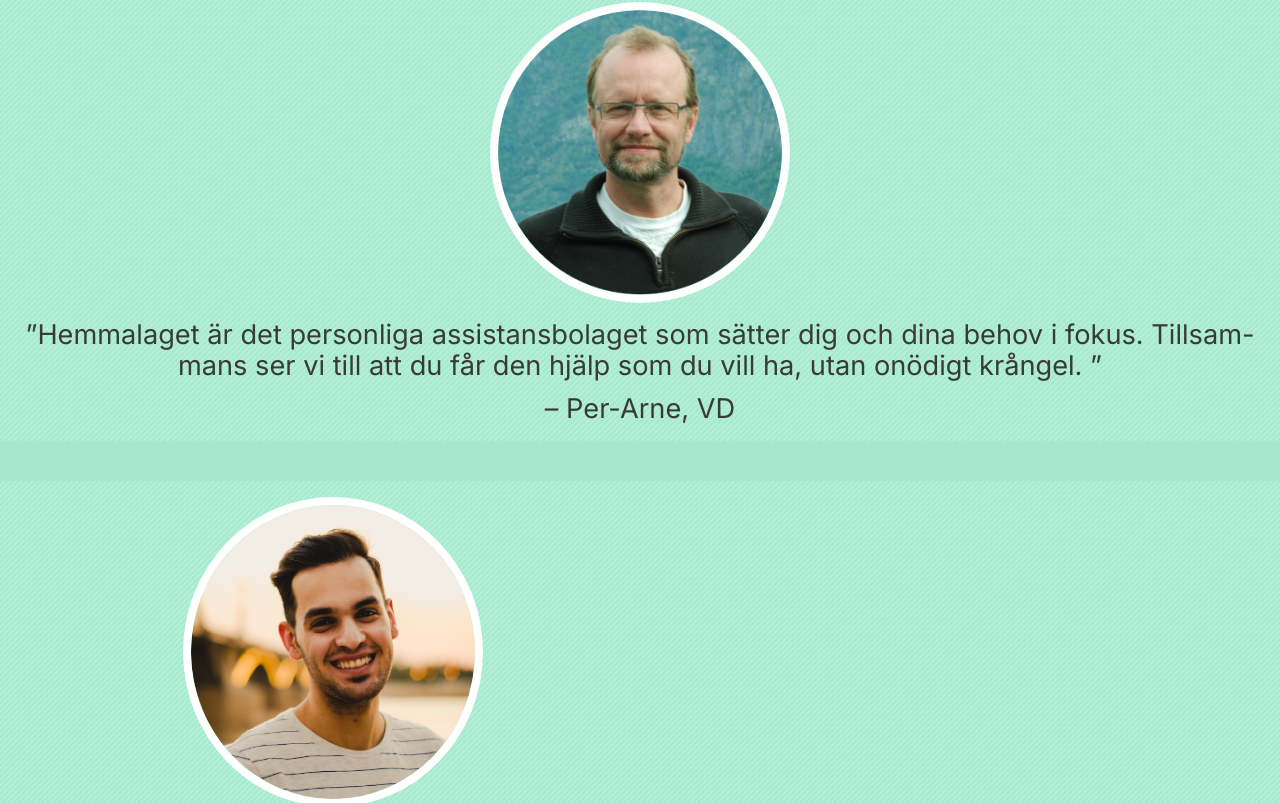
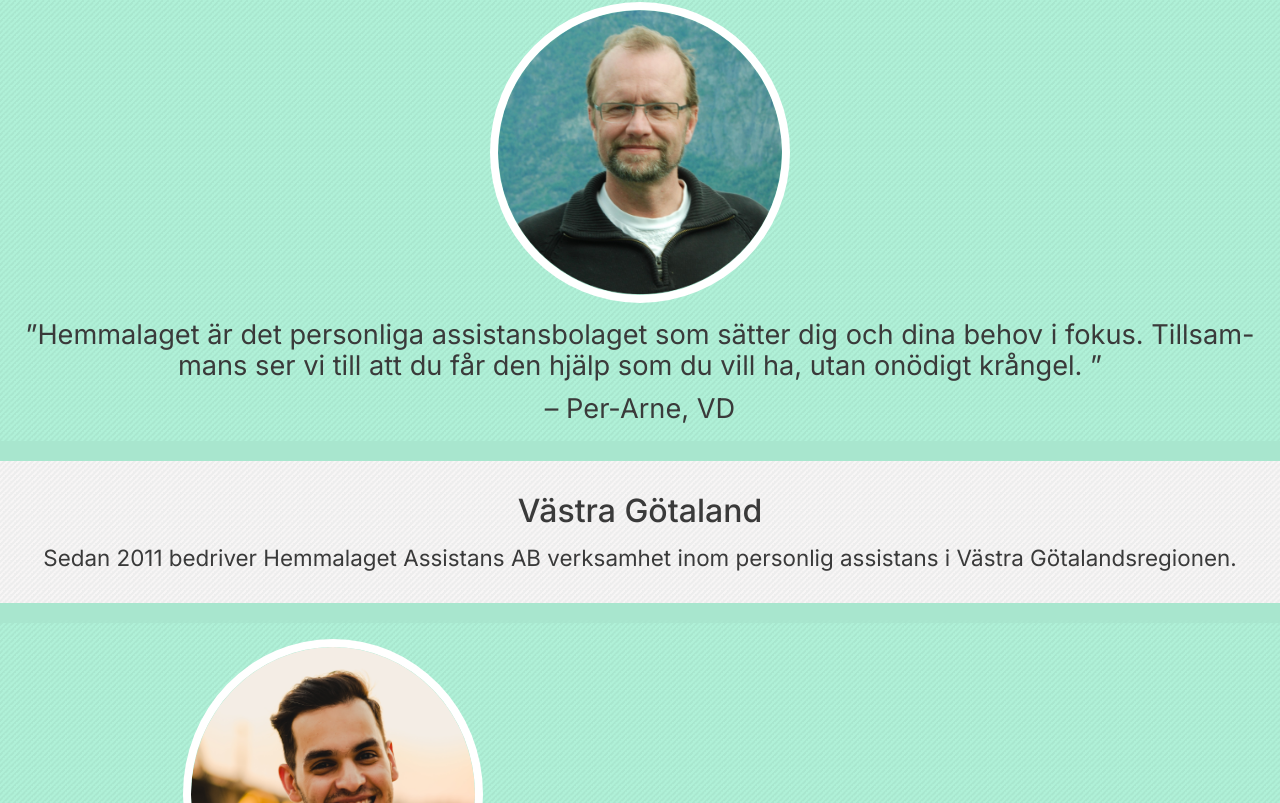
Before and after one commit to Hemmalaget/hemmalaget, a Next.js app: page / in a window 1280 px wide. Shown: the part 418-1221 px from the top of the page. Built offline with nearby package versions, Linux system fonts and the light colour scheme.

Commit message:
Add Region section

```diff
--- /dev/null
+++ b/app/Region/index.tsx
@@ -0,0 +1,8 @@
+import styles from "./styles.module.css";
+
+export const Region = ({ title, text }: { title: string; text: string }) => (
+  <section className={styles.section}>
+    <h2 className={styles.title}>{title}</h2>
+    <p className={styles.text}>{text}</p>
+  </section>
+);
--- /dev/null
+++ b/app/Region/styles.module.css
@@ -0,0 +1,19 @@
+.section {
+    display: flex;
+    flex-direction: column;
+    text-align: center;
+    background: var(--steel);
+    background-image: linear-gradient(135deg, #f8f6f6 25%, #ededed 25%, #ededed 50%, #f8f6f6 50%, #f8f6f6 75%, #ededed 75%, #ededed 100%);
+    background-size: 5.66px 5.66px;
+    padding: 2rem;
+    gap: 1rem;
+}
+
+.title {
+    font-size: 2rem;
+    font-weight: 500;
+}
+
+.text {
+    font-size: 1.4rem;
+}
--- a/app/globals.css
+++ b/app/globals.css
@@ -2,6 +2,7 @@
 
 :root {
   --mint: #a8e6ce;
+  --steel: #f8f6f6;
 }
 
 * {
--- a/app/page.tsx
+++ b/app/page.tsx
@@ -1,5 +1,6 @@
 import { Hero } from "./Hero";
 import { Quote } from "./Quote";
+import { Region } from "./Region";
 
 const Home = () => (
   <main>
@@ -10,6 +11,11 @@
       alt="Per-Arne, VD för Hemmalaget."
       quote="Hemmalaget är det personliga assistans­bolaget som sätter dig och dina behov i fokus. Tillsam­mans ser vi till att du får den hjälp som du vill ha, utan onödigt krångel. "
       quotee="Per-Arne, VD"
+    />
+
+    <Region
+      title="Västra Götaland"
+      text="Sedan 2011 bedriver Hemmalaget Assistans AB verksamhet inom personlig assistans i Västra Götalandsregionen."
     />
 
     <Quote
```
